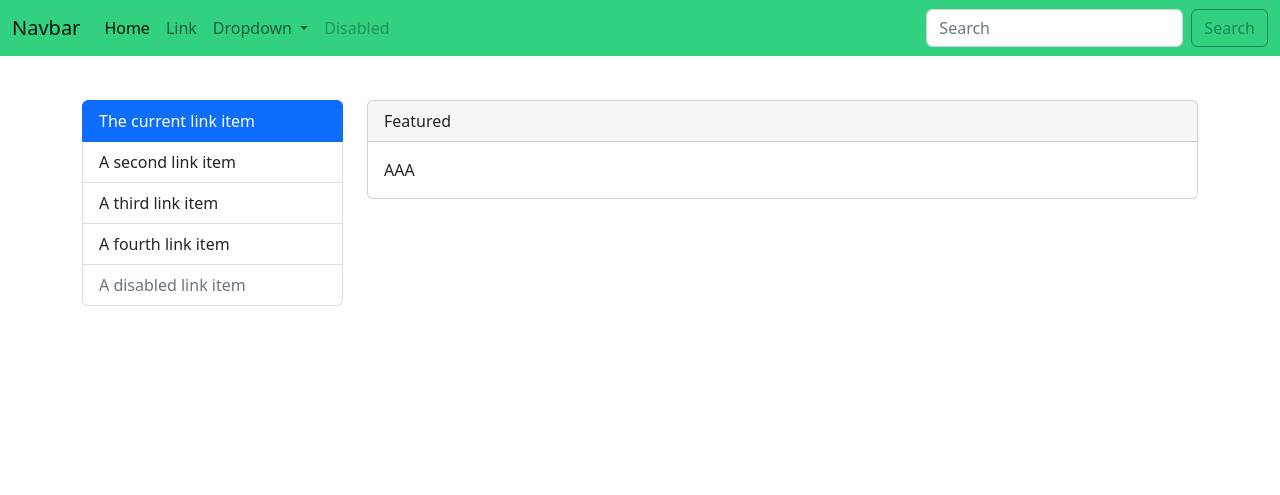
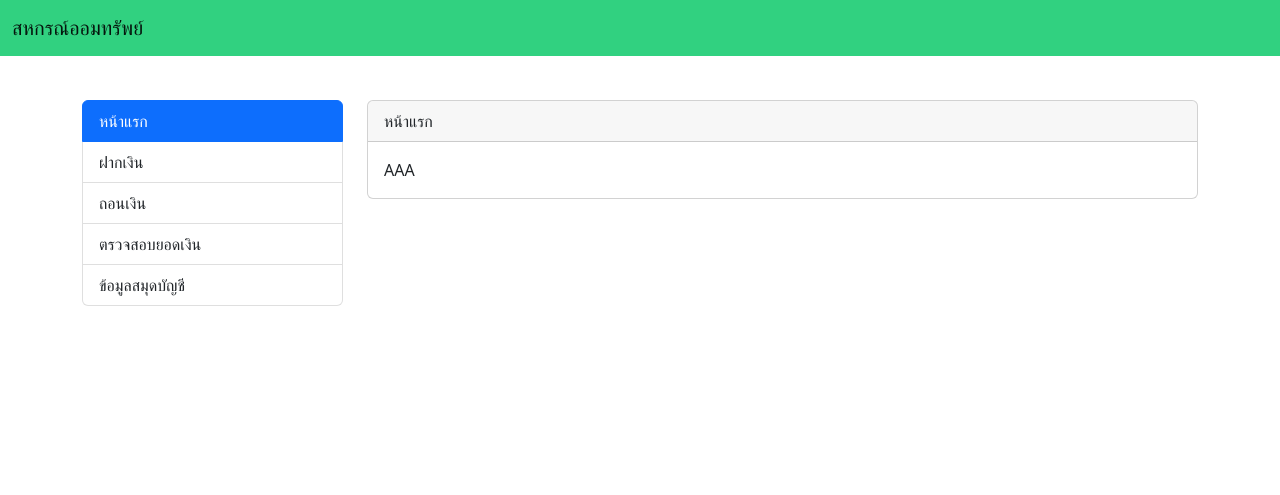
Before and after one commit to Srikee/myweb, a PHP site: page /?page=home in a window 1280 px wide. Shown: the top 495 px of the page. Run offline with PHP 8.4, Linux system fonts and the light colour scheme.

Commit message:
ฟฟฟ

```diff
--- a/index.php
+++ b/index.php
@@ -1,3 +1,7 @@
+<?php
+
+    $page = $_GET["page"];
+?>
 <!DOCTYPE html>
 <html lang="en">
 
@@ -22,14 +26,7 @@
                 <?php include("master/menu.php"); ?>
             </div>
             <div class="col-9">
-                <div class="card">
-                    <div class="card-header">
-                        Featured
-                    </div>
-                    <div class="card-body">
-                        AAA
-                    </div>
-                </div>
+                <?php include("pages/".$page."/view.php"); ?>
             </div>
         </div>
     </div>
--- a/master/header.php
+++ b/master/header.php
@@ -1,40 +1,5 @@
 <nav class="navbar navbar-expand-lg fixed-top" style="background-color: #31d180;">
     <div class="container-fluid">
-        <a class="navbar-brand" href="#">Navbar</a>
-        <button class="navbar-toggler" type="button" data-bs-toggle="collapse" data-bs-target="#navbarSupportedContent"
-            aria-controls="navbarSupportedContent" aria-expanded="false" aria-label="Toggle navigation">
-            <span class="navbar-toggler-icon"></span>
-        </button>
-        <div class="collapse navbar-collapse" id="navbarSupportedContent">
-            <ul class="navbar-nav me-auto mb-2 mb-lg-0">
-                <li class="nav-item">
-                    <a class="nav-link active" aria-current="page" href="#">Home</a>
-                </li>
-                <li class="nav-item">
-                    <a class="nav-link" href="#">Link</a>
-                </li>
-                <li class="nav-item dropdown">
-                    <a class="nav-link dropdown-toggle" href="#" role="button" data-bs-toggle="dropdown"
-                        aria-expanded="false">
-                        Dropdown
-                    </a>
-                    <ul class="dropdown-menu">
-                        <li><a class="dropdown-item" href="#">Action</a></li>
-                        <li><a class="dropdown-item" href="#">Another action</a></li>
-                        <li>
-                            <hr class="dropdown-divider">
-                        </li>
-                        <li><a class="dropdown-item" href="#">Something else here</a></li>
-                    </ul>
-                </li>
-                <li class="nav-item">
-                    <a class="nav-link disabled">Disabled</a>
-                </li>
-            </ul>
-            <form class="d-flex" role="search">
-                <input class="form-control me-2" type="search" placeholder="Search" aria-label="Search">
-                <button class="btn btn-outline-success" type="submit">Search</button>
-            </form>
-        </div>
+        <a class="navbar-brand" href="#">สหกรณ์ออมทรัพย์</a>
     </div>
 </nav>
--- a/master/menu.php
+++ b/master/menu.php
@@ -1,9 +1,12 @@
 <div class="list-group">
-    <a href="#" class="list-group-item list-group-item-action active" aria-current="true">
-        The current link item
-    </a>
-    <a href="#" class="list-group-item list-group-item-action">A second link item</a>
-    <a href="#" class="list-group-item list-group-item-action">A third link item</a>
-    <a href="#" class="list-group-item list-group-item-action">A fourth link item</a>
-    <a class="list-group-item list-group-item-action disabled">A disabled link item</a>
+    <a href="./?page=home"
+        class="list-group-item list-group-item-action <?php if($page=="home") echo "active"; ?>">หน้าแรก</a>
+    <a href="./?page=deposit"
+        class="list-group-item list-group-item-action <?php if($page=="deposit") echo "active"; ?>">ฝากเงิน</a>
+    <a href="./?page=widthdraw"
+        class="list-group-item list-group-item-action <?php if($page=="widthdraw") echo "active"; ?>">ถอนเงิน</a>
+    <a href="./?page=check-balance"
+        class="list-group-item list-group-item-action <?php if($page=="check-balance") echo "active"; ?>">ตรวจสอบยอดเงิน</a>
+    <a href="./?page=account"
+        class="list-group-item list-group-item-action <?php if($page=="account") echo "active"; ?>">ข้อมูลสมุดบัญชี</a>
 </div>
--- /dev/null
+++ b/pages/home/view.php
@@ -0,0 +1,8 @@
+<div class="card">
+    <div class="card-header">
+        หน้าแรก
+    </div>
+    <div class="card-body">
+        AAA
+    </div>
+</div>
```
Also changed, not shown: pages/account/view.php (added, +8 -0 lines), pages/check-balance/view.php (added, +8 -0 lines), pages/deposit/view.php (added, +8 -0 lines), pages/widthdraw/view.php (added, +8 -0 lines), pages/account/view.css (added), pages/account/view.js (added), pages/check-balance/view.css (added), pages/check-balance/view.js (added), pages/deposit/view.css (added), pages/deposit/view.js (added), pages/home/view.css (added), pages/home/view.js (added), pages/widthdraw/view.css (added), pages/widthdraw/view.js (added).
